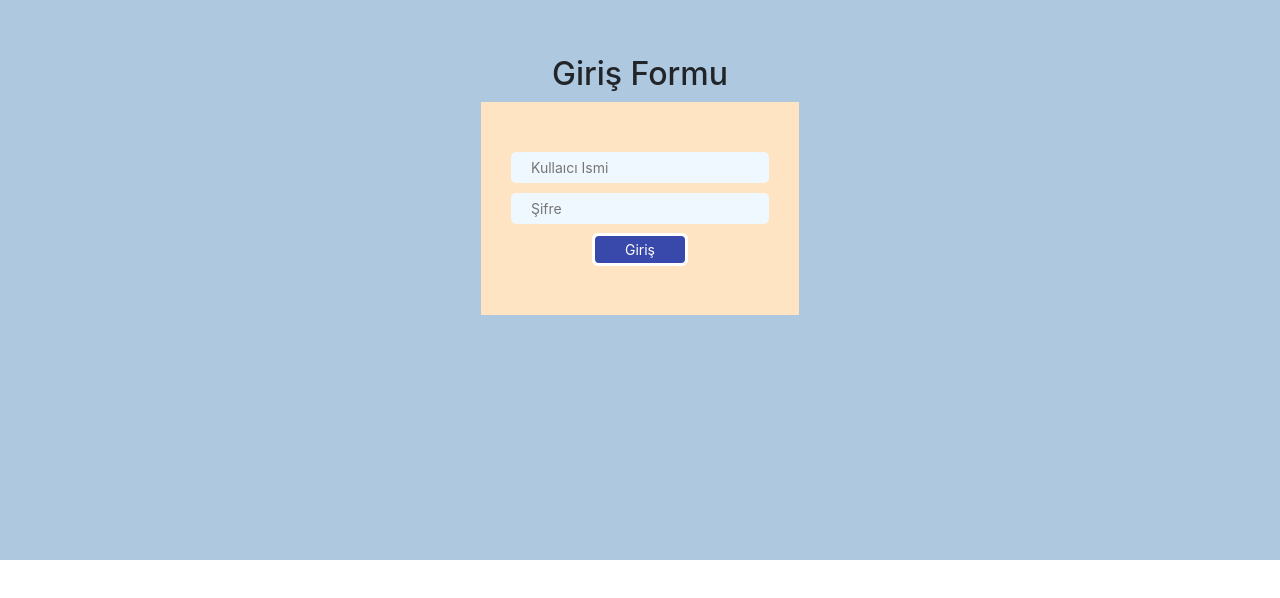
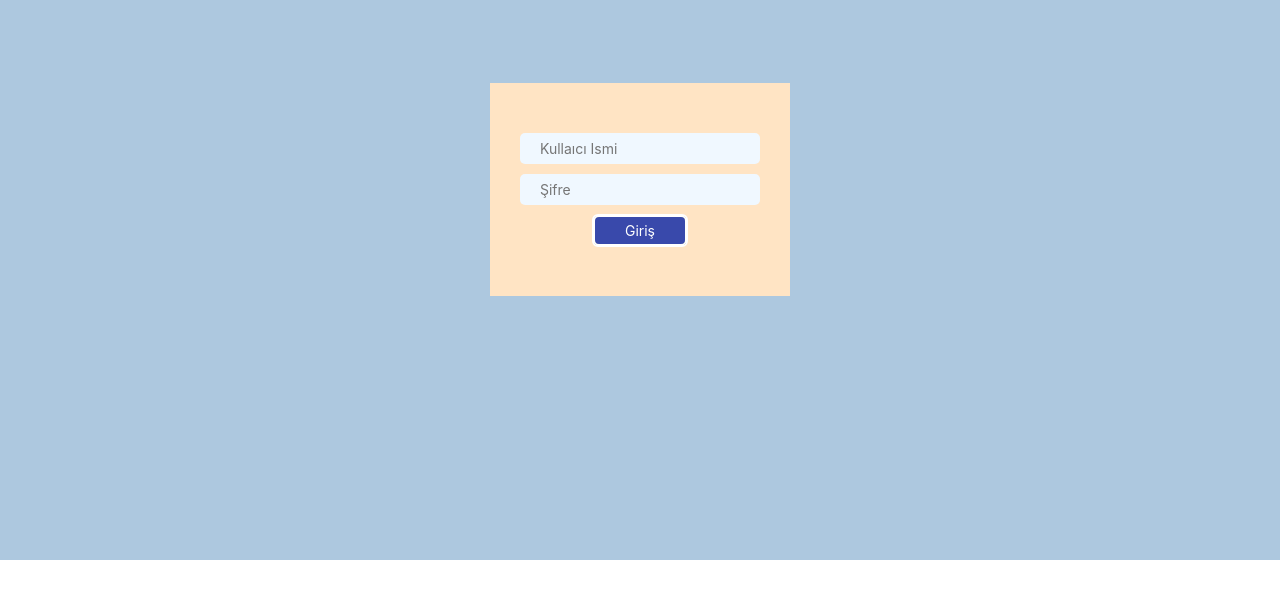
Before and after one commit to FatmaKalkan/iris-app, a React (Create React App) app: page / in a window 1280 px wide. Shown: the part 190-788 px from the top of the page. Built offline with nearby package versions, Linux system fonts and the light colour scheme.

Commit message:
Login form design change 2

```diff
--- a/src/App.js
+++ b/src/App.js
@@ -36,7 +36,7 @@ function App()
     }
 return(
 <div className="App">
-<h2>Giriş Formu</h2>
+<h2></h2>
 <Form>
     <Input type={"text"}
     value={user.name}
--- a/src/components/form/form.css
+++ b/src/components/form/form.css
@@ -5,4 +5,5 @@
     flex-direction: column;   /*inputların yan yana gelmesi*/
     justify-content: center;
     align-items: center;
+    width: 300px;
 }
```
